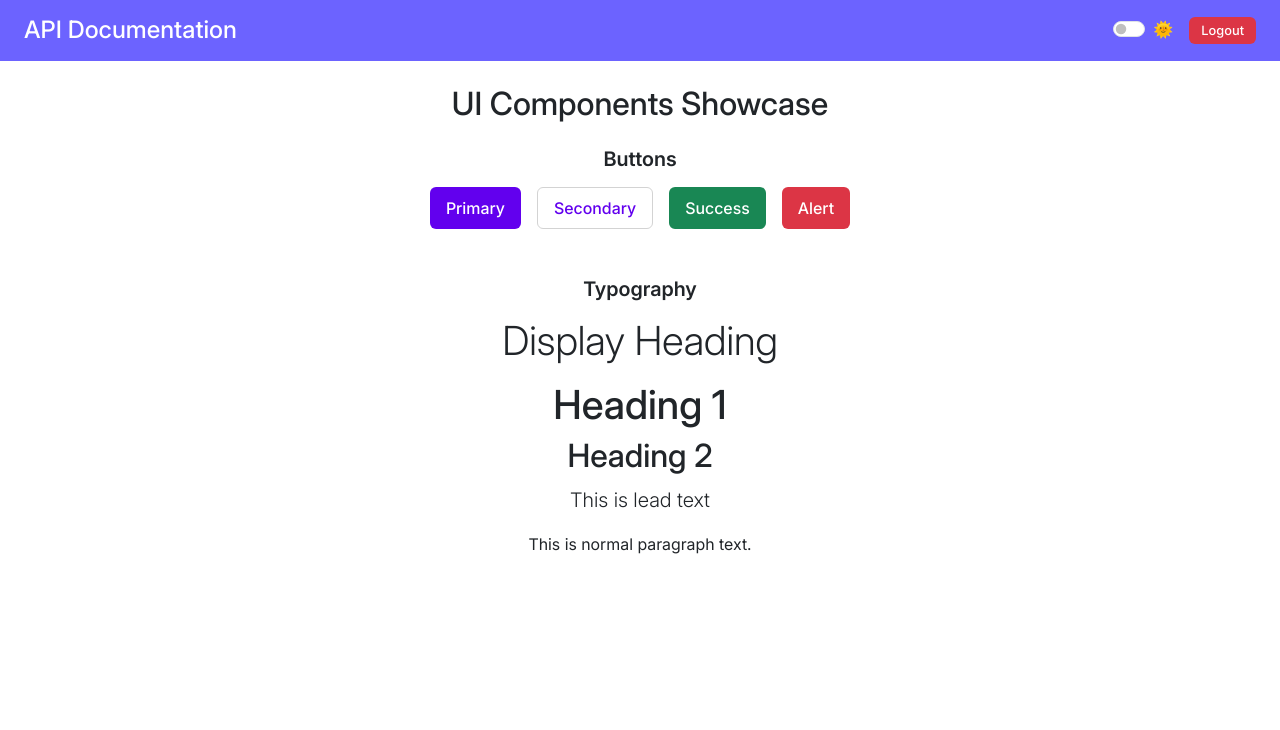
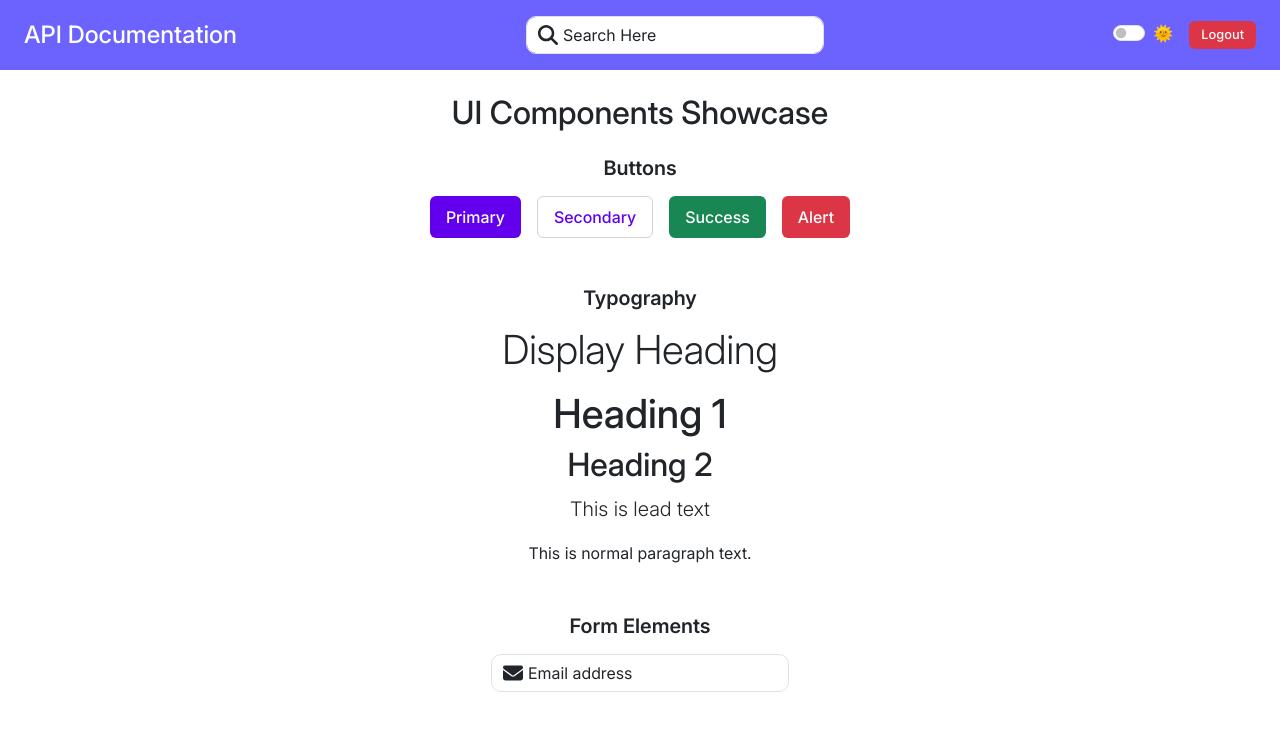
Before and after one commit to jyuupyuro/apidocumentation, a Vue app: page /ui-kit in a window 1280 px wide. Shown: the top 730 px of the page. Built offline with nearby package versions, Linux system fonts and the light colour scheme; sample sign-in values are in the browser's storage.

Commit message:
Add input component with styling; integrate into header and UI kit

```diff
--- a/src/assets/styles/components/header.scss
+++ b/src/assets/styles/components/header.scss
@@ -4,7 +4,16 @@
         color: var(--secondary-text-color);
         transition: all 0.3s ease;
     }
-    &__border{
+
+    &__border {
         border-bottom: 2px solid var(--header-border-bottom);
     }
+
+    &__form {
+        // background-color: var(--header-form-bg);
+        background-color: var(--header-form-bg)!important;
+        &::placeholder{
+            color: var(--text-color);
+        }
+    }
 }
--- /dev/null
+++ b/src/assets/styles/components/input.scss
@@ -0,0 +1,32 @@
+.input-wrapper {
+    position: relative;
+
+    .custom-input {
+        width: 100%;
+        padding-left: 2.25rem; // Leave space for left icon
+        border-radius: 10px;
+        border: 1px solid var(--border-color);
+        background-color: var(--form-bg);
+        color: var(--text-color);
+        transition: border-color 0.3s ease, background-color 0.3s ease;
+
+        &:focus {
+            outline: none;
+            border-color: var(--btn-primary);
+            box-shadow: 0 0 0 2px rgba(122, 77, 252, 0.15);
+        }
+
+        &::placeholder {
+            color: var(--text-color);
+        }
+    }
+
+    .input-icon {
+        position: absolute;
+        left: 4%;
+        top: 50%;
+        transform: translateY(-50%);
+        color: var(--text-color);
+        font-size: 1.25rem;
+    }
+}
--- a/src/assets/styles/main.scss
+++ b/src/assets/styles/main.scss
@@ -11,6 +11,7 @@
 @import "./components/login.scss";
 @import"./components/button.scss";
 @import "./components/ui-kit.scss";
+@import "./components/input.scss";
 
 // Fonts
 @import './base/fonts.scss';
@@ -54,6 +55,7 @@ code {
 .custom-container {
   width: 95%;
   margin: auto;
+  height: 100vh;
 }
 
 button {
--- a/src/assets/styles/themes/dark.scss
+++ b/src/assets/styles/themes/dark.scss
@@ -3,6 +3,7 @@ body.dark {
   --text-color: #e2e2e2;
   --secondary-text-color: #ffff;
   --card-bg: #1e1e1e;
+  --header-form-bg: #2A2A2A;
   --border-color: #333;
   --sidebar-bg: #1E1E1E;
   --header-bg: #1E1E1E;
--- a/src/assets/styles/themes/light.scss
+++ b/src/assets/styles/themes/light.scss
@@ -3,6 +3,8 @@ body.light {
   --text-color: #212529;
   --secondary-text-color: #ffff;
   --card-bg: #ffffff;
+  --header-form-bg: #ffffff;
+  --form-bg: #ffffff;
   --border-color: #dee2e6;
   --sidebar-bg: #f8f9fa;
   --header-bg: #6C63FF;
--- a/src/components/common/input.vue
+++ b/src/components/common/input.vue
@@ -1,55 +1,28 @@
 <template>
-    <div class="app-input">
-      <label v-if="label" class="input-label">{{ label }}</label>
-      <input
-        v-bind="$attrs"
-        :type="type"
-        class="input-field"
-        :placeholder="placeholder"
-        :value="modelValue"
-        @input="$emit('update:modelValue', $event.target.value)"
-      />
+    <div class="input-wrapper">
+        <!-- Optional icon on the left -->
+        <div class="input-icon ">
+            <slot name="icon" />
+        </div>
+        <!-- Input field -->
+        <b-form-input :value="modelValue" @input="$emit('update:modelValue', $event)" :type="type"
+            :placeholder="placeholder" :class="['custom-input', inputClass]" />
     </div>
 </template>
 
 <script setup>
 defineProps({
   modelValue: String,
-    label: String,
   type: {
     type: String,
     default: 'text'
   },
-    placeholder: String
+  placeholder: String,
+  inputClass: {
+    type: [String, Array, Object],
+    default: ''
+  }
 });
+
 defineEmits(['update:modelValue']);
 </script>
-
-  <style scoped lang="scss">
-  .app-input {
-    display: flex;
-    flex-direction: column;
-    gap: 0.25rem;
-  }
-
-  .input-label {
-    font-size: 0.875rem;
-    font-weight: 500;
-    color: var(--text-color);
-  }
-
-  .input-field {
-    padding: 0.5rem 1rem;
-    border-radius: 10px;
-    border: 1px solid var(--border-color);
-    background-color: var(--card-bg);
-    color: var(--text-color);
-    transition: border-color 0.3s ease, background-color 0.3s ease;
-
-    &:focus {
-      outline: none;
-      border-color: var(--btn-primary);
-      box-shadow: 0 0 0 2px rgba(122, 77, 252, 0.2);
-    }
-  }
-  </style>
--- a/src/layout/AppShell.vue
+++ b/src/layout/AppShell.vue
@@ -1,5 +1,5 @@
 <template>
-  <div class="apidoucmentation d-flex flex-column" style="height: 100vh">
+  <div class="apidoucmentation d-flex flex-column">
     <!-- Header -->
     <Header />
 
--- a/src/layout/Header.vue
+++ b/src/layout/Header.vue
@@ -1,6 +1,13 @@
 <template>
   <header class="d-flex justify-content-between align-items-center px-4 py-3 header__container header__border">
-    <h4 class="m-0">API Documentation</h4>
+    <router-link to="/docs" class="text-decoration-none text-reset">
+      <h4 class="m-0">API Documentation</h4>
+    </router-link>
+    <Input v-model="search" inputClass="header__form" placeholder="Search Here">
+    <template #icon>
+      <i class="fas fa-search" data-icon-left></i>
+    </template>
+    </Input>
     <div class="d-flex gap-3">
       <b-form-checkbox v-model="isDark" switch>
         {{ isDark ? '🌙' : '🌞' }}
@@ -17,6 +24,7 @@
 import { useRouter } from 'vue-router';
 import { logout as clearSession } from '@/store/auth';
 import { ref, watch, onMounted } from 'vue';
+import Input from '../components/common/input.vue';
 import Button from '../components/common/button.vue';
 
 const router = useRouter();
--- a/src/views/ui-kit.vue
+++ b/src/views/ui-kit.vue
@@ -20,9 +20,21 @@
             <p class="lead">This is lead text</p>
             <p>This is normal paragraph text.</p>
         </section>
+
+        <section class="mb-5 ui">
+            <h5>Form Elements</h5>
+            <div class="d-flex gap-3 flex-wrap justify-content-center">
+                <Input v-model="email" placeholder="Email address">
+                <template #icon>
+                    <i class="fas fa-envelope" data-icon-left></i>
+                </template>
+                </Input>
+            </div>
+        </section>
     </div>
 </template>
 
 <script setup>
 import Button from '@/components/common/button.vue';
+import Input from '@/components/common/input.vue';
 </script>
```
Lines whose indentation alone changed are shown as unchanged.
